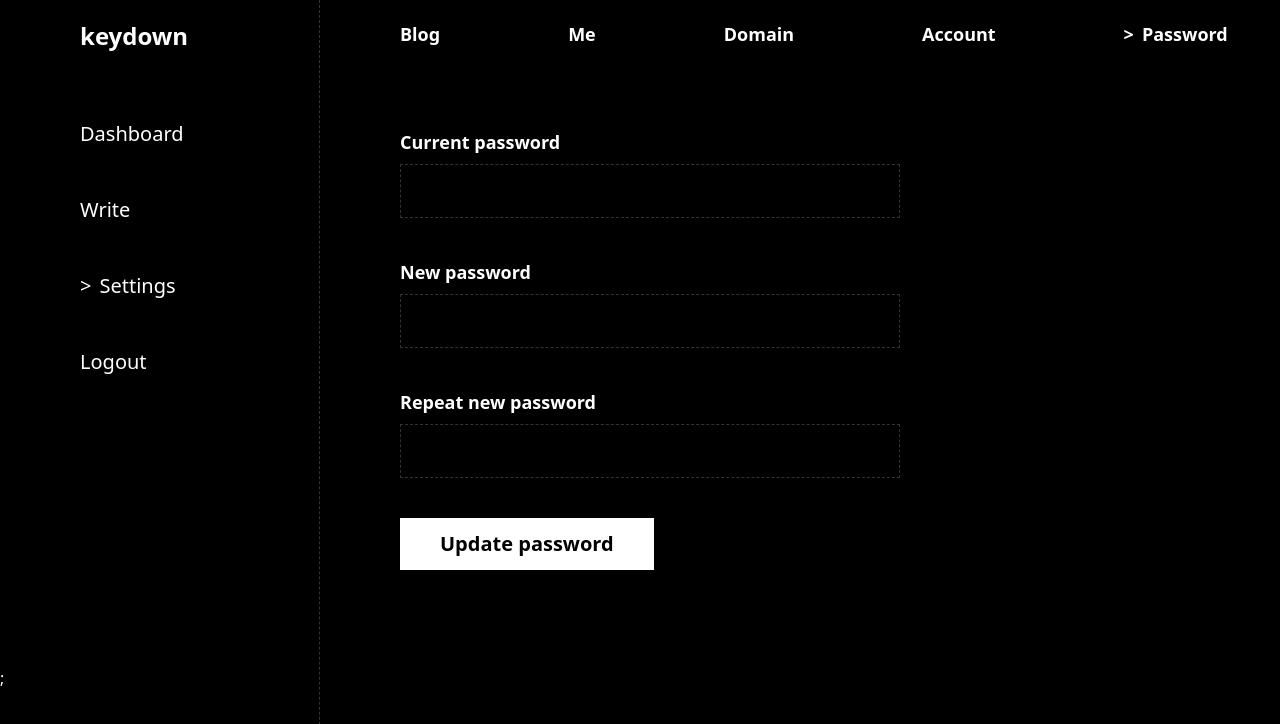
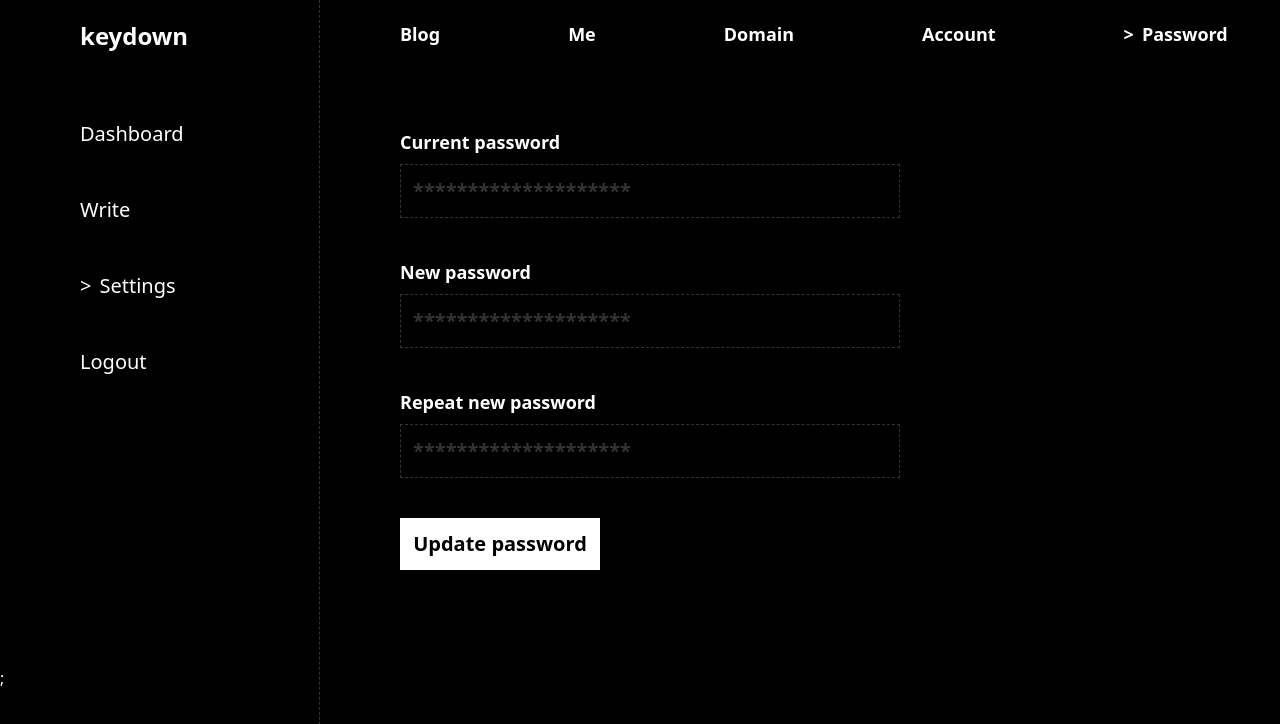
Before and after one commit to akinloluwami/keydown, a Next.js app: page /settings/password in a window 1280 px wide. Shown: the top 724 px of the page. Built offline with nearby package versions, Linux system fonts and the light colour scheme.

Commit message:
update password

```diff
--- a/pages/settings/password.tsx
+++ b/pages/settings/password.tsx
@@ -1,18 +1,43 @@
 import SettingsLinks from "@/components/SettingsLinks";
 import DashboardLayout from "@/layouts/Dashboard";
-import React from "react";
+import axios from "axios";
+import React, { useState } from "react";
+import { CgSpinner } from "react-icons/cg";
+import { toast } from "sonner";
 
 const PasswordSettings = () => {
+  const [loading, setLoading] = useState(false);
+
   return (
     <DashboardLayout>
       <SettingsLinks />
-      <div className="w-full font-semibold max-w-[500px] mt-20 flex flex-col gap-y-10">
+      <form
+        className="w-full font-semibold max-w-[500px] mt-20 flex flex-col gap-y-10"
+        onSubmit={async (e) => {
+          setLoading(true);
+          e.preventDefault();
+          try {
+            await axios.put(
+              "/api/settings/password",
+              Object.fromEntries(
+                new FormData(e.target as HTMLFormElement).entries()
+              )
+            );
+            toast.success("Domain setting updated");
+          } catch (error: any) {
+            toast.error(error.response.data.message || "Something went wrong");
+          } finally {
+            setLoading(false);
+          }
+        }}
+      >
         <div className="">
           <p className="text-lg mb-2">Current password</p>
           <input
             type="text"
             className="bg-transparent w-full border border-dashed border-that-grey text-xl pl-3 py-3 placeholder:text-that-grey font-semibold"
-            placeholder=""
+            placeholder="********************"
+            name="currentPassword"
           />
         </div>
         <div className="">
@@ -20,7 +45,8 @@ const PasswordSettings = () => {
           <input
             type="text"
             className="bg-transparent w-full border border-dashed border-that-grey text-xl pl-3 py-3 placeholder:text-that-grey font-semibold"
-            placeholder=""
+            placeholder="********************"
+            name="newPassword"
           />
         </div>
         <div className="">
@@ -28,13 +54,18 @@ const PasswordSettings = () => {
           <input
             type="text"
             className="bg-transparent w-full border border-dashed border-that-grey text-xl pl-3 py-3 placeholder:text-that-grey font-semibold"
-            placeholder=""
+            placeholder="********************"
+            name="repeatNewPassword"
           />
         </div>
-        <button className="bg-white text-black py-3 font-semibold text-xl w-fit px-10">
-          Update password
+        <button className="bg-white text-black py-3 font-semibold text-xl w-full max-w-[200px] flex items-center justify-center">
+          {loading ? (
+            <CgSpinner className="animate-spin" size={28} />
+          ) : (
+            "Update password"
+          )}
         </button>
-      </div>
+      </form>
     </DashboardLayout>
   );
 };
```
